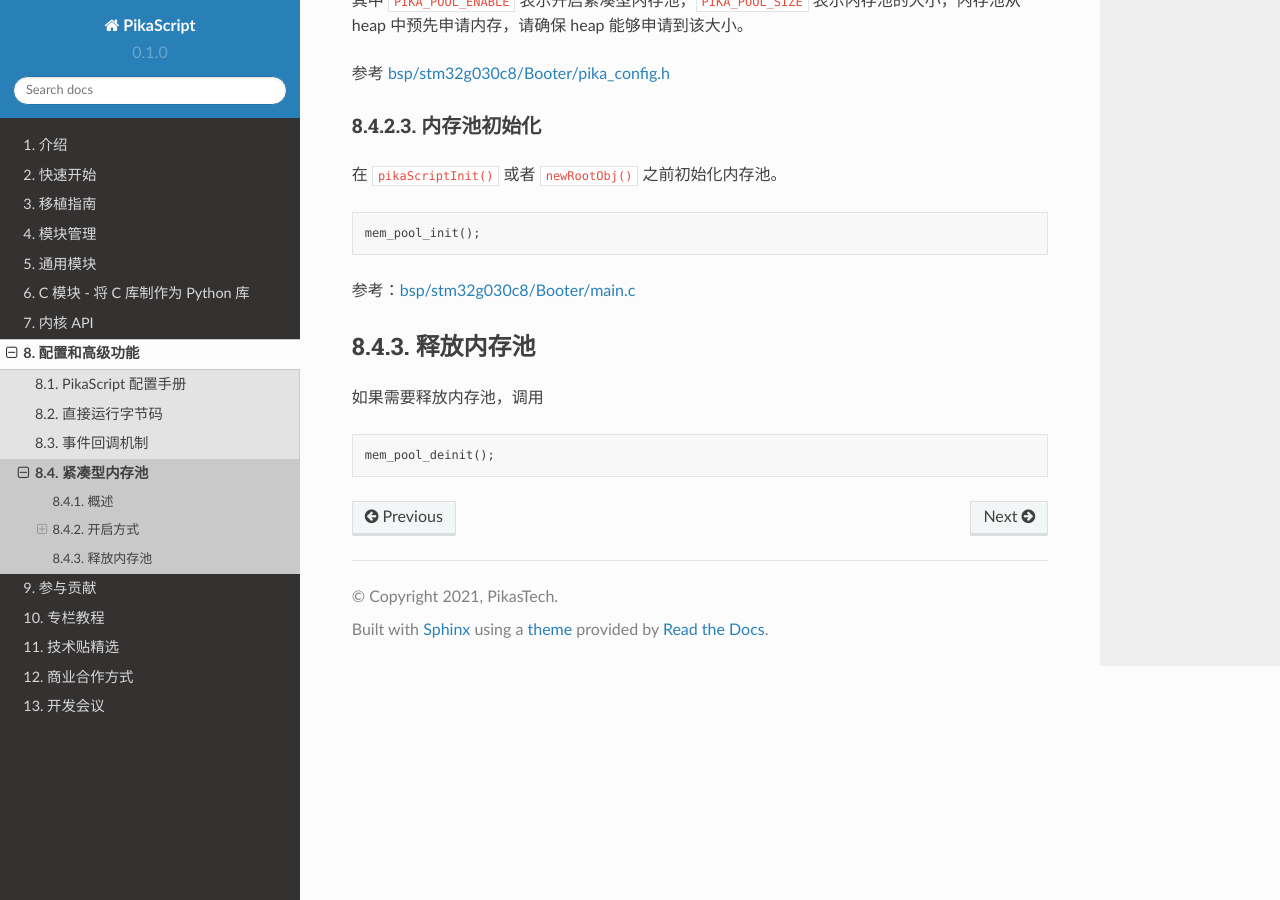
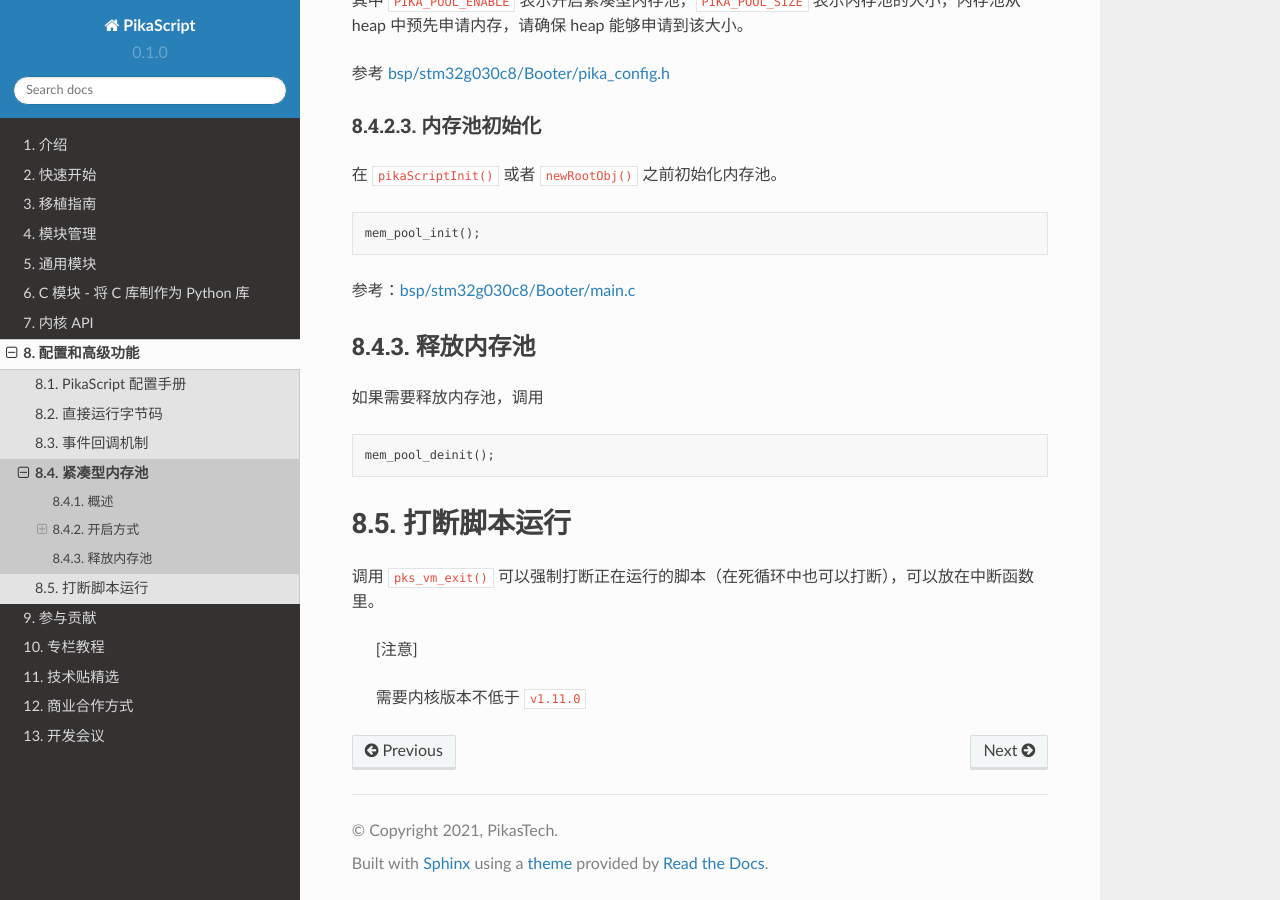
Before and after one commit to pikasTech/pikadoc, a Sphinx documentation site: the page built from docs/source/mem_pool.md, in a window 1280 px wide and 900 px high, scrolled down 743 px. Built offline with Sphinx 7.4.7 and the Read the Docs theme 2.0.0, drawn with Linux system fonts in a browser that asks for light colours.

Commit message:
Update mem_pool.md

````diff
--- a/docs/source/mem_pool.md
+++ b/docs/source/mem_pool.md
@@ -45,3 +45,12 @@ mem_pool_init();
 ``` C
 mem_pool_deinit();
 ```
+
+
+# 打断脚本运行
+
+调用 `pks_vm_exit()` 可以强制打断正在运行的脚本（在死循环中也可以打断），可以放在中断函数里。
+
+> [注意]
+>
+> 需要内核版本不低于 `v1.11.0`
````
